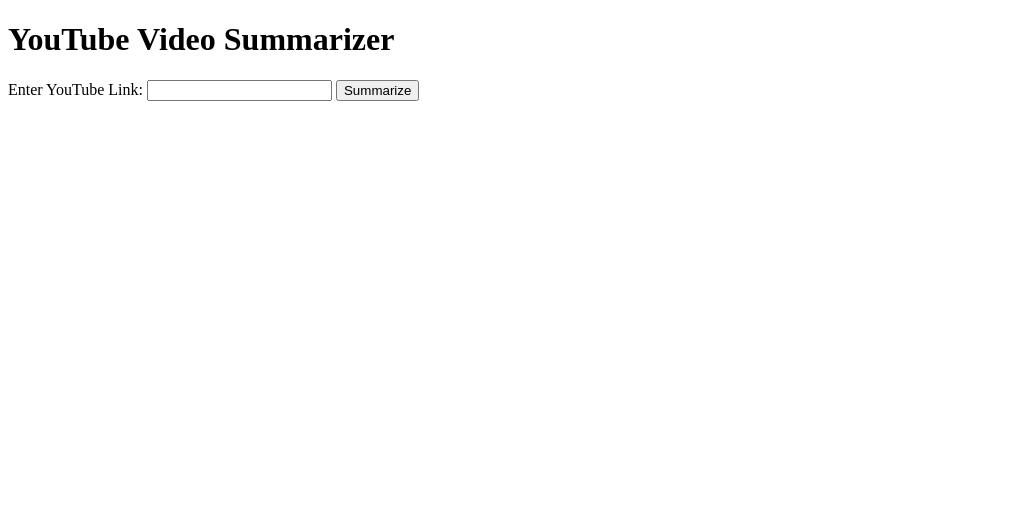
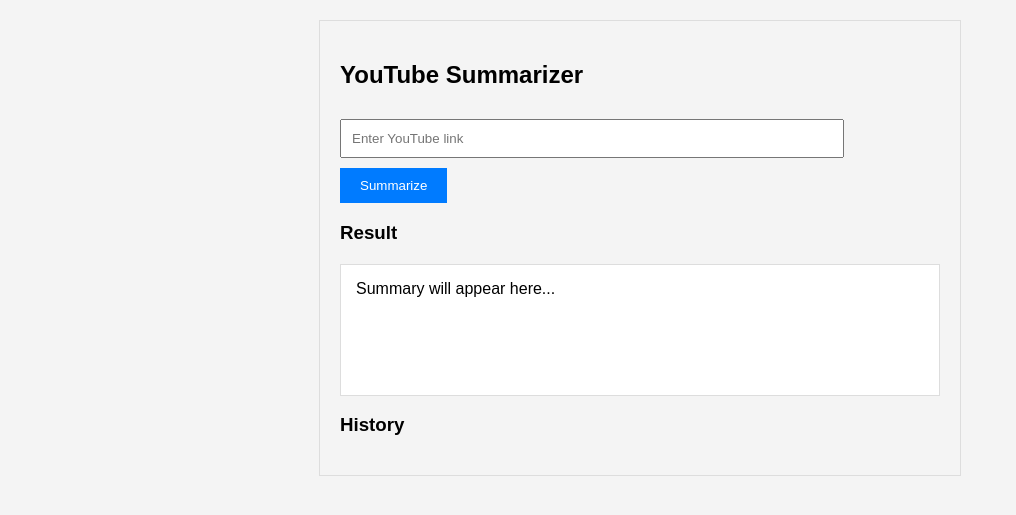
Before and after one commit to blueblud7/youtube_sumup, a Flask app: page / in a window 1280 px wide. Shown: the top 515 px of the page, without its empty margins (0-1016 px from the left). Run offline with Flask 3, Linux system fonts and the light colour scheme; data that the repository does not hold is empty.

Commit message:
Update index.html
To show histories

```diff
--- a/templates/index.html
+++ b/templates/index.html
@@ -1,90 +1,133 @@
 <!DOCTYPE html>
-<html lang="en">
+<html>
   <head>
-    <meta charset="UTF-8">
-    <meta name="viewport" content="width=device-width, initial-scale=1.0">
     <title>YouTube Summarizer</title>
     <style>
-        /* 결과를 표시할 박스 스타일 */
-        #resultBox {
+      body {
+        font-family: Arial, sans-serif;
+        max-width: 600px;
+        margin: 20px auto;
+        padding: 20px;
+        border: 1px solid #ddd;
+        background-color: #f4f4f4;
+      }
+      input[type="text"] {
         width: 80%;
-            height: 200px;
-            border: 1px solid #ccc;
         padding: 10px;
-            margin: 20px 0;
-            overflow-y: auto; /* 박스 내용이 길어지면 스크롤바 추가 */
-            white-space: pre-wrap; /* 줄바꿈 유지 */
-            background-color: #f9f9f9;
-            display: none; /* 처음에는 박스를 숨김 */
+        margin: 10px 0;
       }
-
-        /* 복사 버튼 스타일 */
-        #copyButton {
+      button {
         padding: 10px 20px;
-            background-color: #4CAF50;
+        background-color: #007bff;
         color: white;
         border: none;
         cursor: pointer;
-            font-size: 16px;
-            display: none; /* 처음에는 버튼을 숨김 */
+      }
+      button:hover {
+        background-color: #0056b3;
+      }
+      #result {
+        margin-top: 20px;
+        padding: 15px;
+        border: 1px solid #ddd;
+        background-color: #fff;
+        min-height: 100px;
+        white-space: pre-wrap; /* 문단 띄어쓰기 및 줄바꿈 반영 */
+        position: relative;
+      }
+      #copyBtn {
+        position: absolute;
+        right: 10px;
+        bottom: 10px;
+        background-color: #28a745;
+        color: white;
+        padding: 5px 10px;
+        border: none;
+        cursor: pointer;
+      }
+      .card {
+        margin: 10px 0;
+        padding: 10px;
+        border: 1px solid #ccc;
+        background-color: #f5f5f5;
+        cursor: pointer;
+      }
+      .card:hover {
+        background-color: #e0e0e0;
+      }
+    </style>
+  </head>
+  <body>
+    <h2>YouTube Summarizer</h2>
+    <input type="text" id="youtubeLink" placeholder="Enter YouTube link">
+    <button id="summarizeBtn">Summarize</button>
+
+    <h3>Result</h3>
+    <div id="result">Summary will appear here...</div>
+    <button id="copyBtn" style="display:none;">Copy</button>
+
+    <h3>History</h3>
+    <div id="history"></div>
+
+    <script src="https://code.jquery.com/jquery-3.6.0.min.js"></script>
+    <script>
+      // 요약 요청
+      document.getElementById('summarizeBtn').addEventListener('click', function() {
+        const youtubeLink = document.getElementById('youtubeLink').value;
+
+        if (youtubeLink) {
+          $.post('/summarize', { youtube_link: youtubeLink }, function(data) {
+            if (data.error) {
+              $('#result').text(data.error);
+              $('#copyBtn').hide();  // 에러일 때는 Copy 버튼 숨김
+            } else {
+              $('#result').html(data.summary);  // HTML 형식으로 문단 띄어쓰기 반영
+              $('#copyBtn').show();  // 성공적으로 요약하면 Copy 버튼 표시
+
+              // 새 항목을 히스토리 리스트에 추가
+              addToHistory(data);
+            }
+          });
+        } else {
+          $('#result').text('Please enter a valid YouTube link');
+          $('#copyBtn').hide();
+        }
+      });
+
+      // 새 요약 항목을 히스토리 리스트에 추가
+      function addToHistory(entry) {
+        const card = $('<div class="card"></div>').text(entry.youtube_link);
+        card.click(function() {
+          $('#result').html(entry.summary);  // 클릭 시 요약 내용 표시
+          $('#copyBtn').show();  // Copy 버튼 표시
+        });
+        $('#history').append(card);  // 히스토리 영역에 추가
       }
 
-        #copyButton:hover {
-            background-color: #45a049;
-        }
-    </style>
-    <script>
-        function submitForm(event) {
-            event.preventDefault(); // 폼의 기본 제출 방지
-
-            const youtubeLink = document.getElementById('youtube_link').value;
-
-            // AJAX 요청을 통해 서버로 데이터 전송
-            const xhr = new XMLHttpRequest();
-            xhr.open("POST", "/summarize", true);
-            xhr.setRequestHeader("Content-Type", "application/x-www-form-urlencoded");
-
-            xhr.onreadystatechange = function() {
-                if (xhr.readyState === 4 && xhr.status === 200) {
-                    // 성공적으로 응답을 받으면 결과 박스에 표시
-                    const resultBox = document.getElementById("resultBox");
-                    const copyButton = document.getElementById("copyButton");
-
-                    resultBox.innerHTML = xhr.responseText;
-                    resultBox.style.display = "block"; // 결과 박스를 보여줌
-                    copyButton.style.display = "inline-block"; // 복사 버튼을 보여줌
-                }
-            };
-
-            // 서버로 요청 전송
-            xhr.send("youtube_link=" + encodeURIComponent(youtubeLink));
+      // 기존 히스토리 업데이트 함수
+      function updateHistory() {
+        $('#history').empty();  // 기존 히스토리 제거
+        $.getJSON('/history', function(history) {
+          history.forEach((item) => {
+            addToHistory(item);  // 각 항목을 히스토리에 추가
+          });
+        });
       }
 
-        function copyToClipboard() {
-            // 결과 박스의 텍스트를 복사하는 기능
-            const resultText = document.getElementById('resultBox').innerText;
-            navigator.clipboard.writeText(resultText).then(function() {
-                alert("Copied to clipboard!");
-            }, function() {
-                alert("Failed to copy text.");
+      // Copy 버튼 클릭 시 결과 복사
+      document.getElementById('copyBtn').addEventListener('click', function() {
+        const summaryText = document.getElementById('result').innerText;
+        navigator.clipboard.writeText(summaryText).then(() => {
+          alert('Copied to clipboard!');
+        }).catch(err => {
+          console.error('Failed to copy text: ', err);
         });
-        }
+      });
+
+      // 페이지 로드 시 히스토리 초기화
+      $(document).ready(function() {
+        updateHistory();
+      });
     </script>
-</head>
-<body>
-    <h1>YouTube Video Summarizer</h1>
-
-    <!-- 유튜브 링크 입력 폼 -->
-    <form onsubmit="submitForm(event)">
-        <label for="youtube_link">Enter YouTube Link:</label>
-        <input type="text" id="youtube_link" name="youtube_link" required>
-        <button type="submit">Summarize</button>
-    </form>
-
-    <!-- 결과를 보여주는 박스 -->
-    <div id="resultBox"></div>
-
-    <!-- 복사 버튼 -->
-    <button id="copyButton" onclick="copyToClipboard()">Copy</button>
   </body>
 </html>
```
Lines whose indentation alone changed are shown as unchanged.
